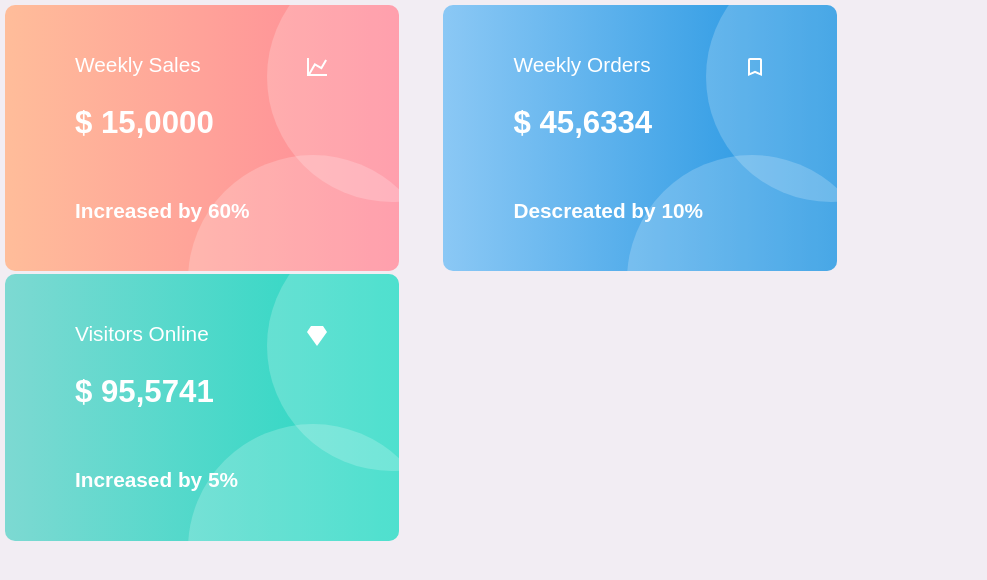
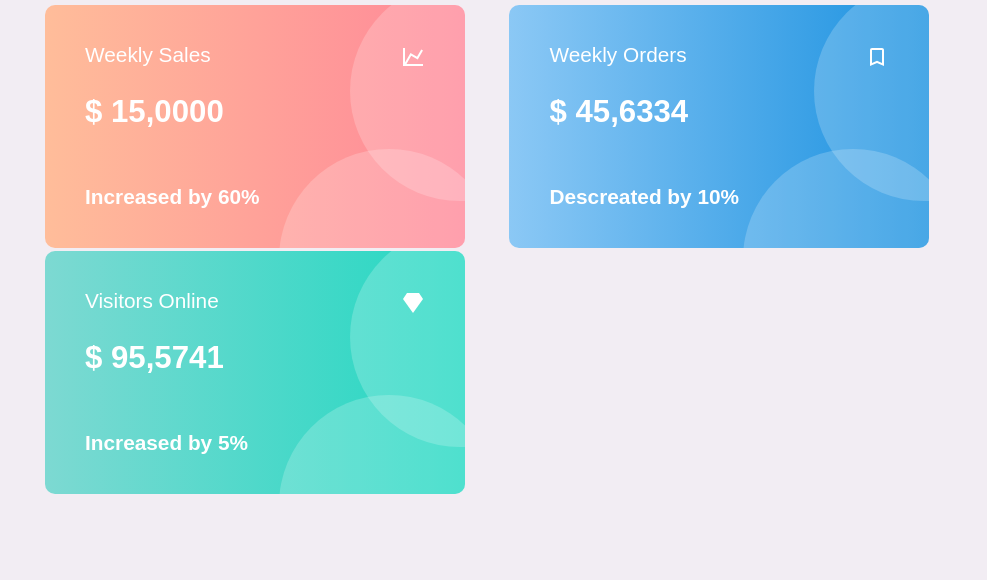
Before and after one commit to TatyanaDev/Positions_cards, a plain HTML site: page index.html in a window 1280 px wide. Shown: the whole page, without its empty margins (0-987 px from the left). Drawn offline with Linux system fonts and the light colour scheme.

Commit message:
Add attempt#2

```diff
--- a/assets/CSS/style.css
+++ b/assets/css/style.css
@@ -1,5 +1,7 @@
+* {
+  box-sizing: border-box;
+}
 body {
-  box-sizing: border-box;
   margin: 5px;
   font-family: sans-serif;
   background-color: #f2edf3;
@@ -8,12 +10,14 @@ body {
   overflow: hidden;
   position: relative;
   display: inline-block;
-  min-width: 20%;
-  min-height: 40px;
-  padding: 50px 70px;
+  min-width: 300px;
+  max-width: 420px;
+  width: 100%;
+  padding: 40px 40px;
   color: white;
   border-radius: 10px;
   font-size: 1.3em;
+  margin-left: 40px;
 }
 .card::after,
 .card::before {
@@ -21,53 +25,52 @@ body {
   position: absolute;
   opacity: 20%;
   display: block;
-  height: 250px;
-  width: 250px;
+  height: 220px;
+  width: 220px;
   border-radius: 50%;
   background-color: white;
 }
 .card::after {
-  top: -20%;
-  right: -30%;
+  top: -10%;
+  right: -25%;
 }
 .card::before {
-  right: -10%;
+  right: -8%;
   bottom: -50%;
 }
-.relative {
+.relative-margin {
   position: relative;
+  margin-bottom: 30px;
 }
 .card-icon {
   position: absolute;
   top: 0;
   right: 0;
 }
-.card1 {
+.card:nth-child(3n + 1) {
   background: linear-gradient(
     90deg,
     rgba(255, 189, 154, 1) 0%,
     rgba(255, 135, 152, 1) 100%
   );
 }
-.card2 {
-  margin: 0px 40px;
+.card:nth-child(3n + 2) {
   background: linear-gradient(
     90deg,
     rgba(139, 200, 245, 1) 0%,
     rgba(26, 145, 224, 1) 100%
   );
 }
-.card3 {
+.card:nth-child(3n + 3) {
   background: linear-gradient(
     90deg,
     rgba(125, 217, 210, 1) 0%,
     rgba(34, 216, 194, 1) 100%
   );
 }
-.font-size {
+.font-size-margin {
   font-size: 1.5em;
-  padding-top: 1em;
-  padding-bottom: 2em;
+  margin-bottom: 60px;
 }
 p {
   font-weight: bold;
--- a/index.html
+++ b/index.html
@@ -2,13 +2,13 @@
 <html lang="en">
   <head>
     <meta charset="UTF-8" />
-    <link rel="stylesheet" href="./assets/CSS/reset.css" />
-    <link rel="stylesheet" href="./assets/CSS/style.css" />
+    <link rel="stylesheet" href="./assets/css/reset.css" />
+    <link rel="stylesheet" href="./assets/css/style.css" />
     <title>Report</title>
   </head>
   <body>
-    <article class="card card1">
-      <div class="relative">
+    <article class="card">
+      <div class="relative-margin">
         <h1>Weekly Sales</h1>
         <img
           class="card-icon"
@@ -16,11 +16,11 @@
           alt="chart-line"
         />
       </div>
-      <p class="font-size">$ 15,0000</p>
+      <p class="font-size-margin">$ 15,0000</p>
       <p>Increased by 60%</p>
     </article>
-    <article class="card card2">
-      <div class="relative">
+    <article class="card">
+      <div class="relative-margin">
         <h1>Weekly Orders</h1>
         <img
           class="card-icon"
@@ -28,15 +28,15 @@
           alt="bookmark"
         />
       </div>
-      <p class="font-size">$ 45,6334</p>
+      <p class="font-size-margin">$ 45,6334</p>
       <p>Descreated by 10%</p>
     </article>
-    <article class="card card3">
-      <div class="relative">
+    <article class="card">
+      <div class="relative-margin">
         <h1>Visitors Online</h1>
         <img class="card-icon" src="./assets/image/diamond.svg" alt="diamond" />
       </div>
-      <p class="font-size">$ 95,5741</p>
+      <p class="font-size-margin">$ 95,5741</p>
       <p>Increased by 5%</p>
     </article>
   </body>
```
Also changed, not shown: assets/css/reset.css (renamed from assets/CSS/reset.css), 1 other file.
